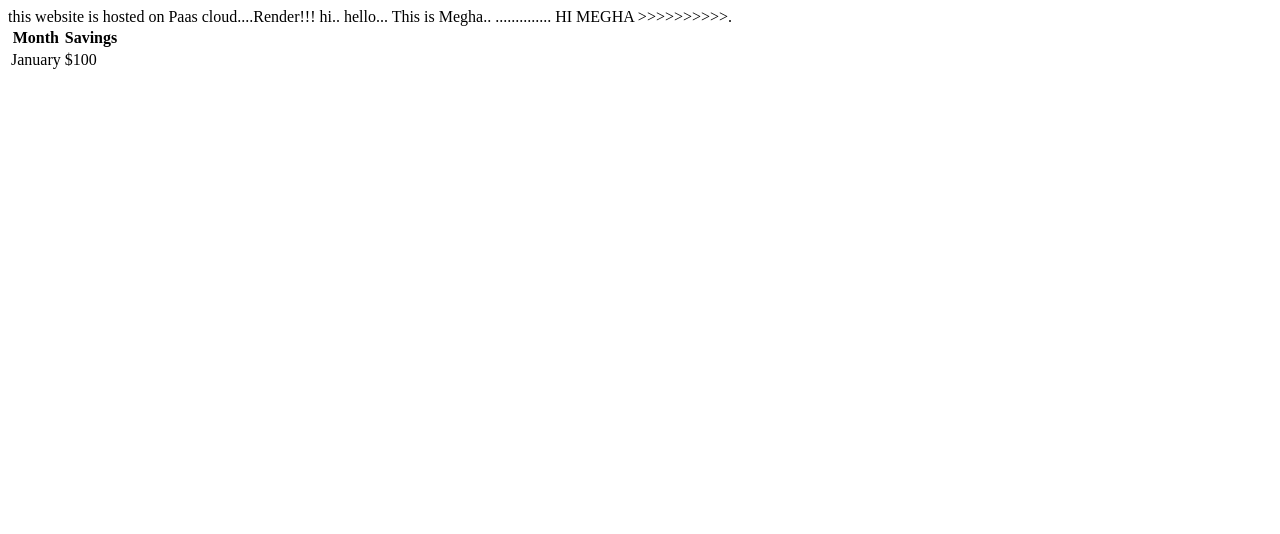
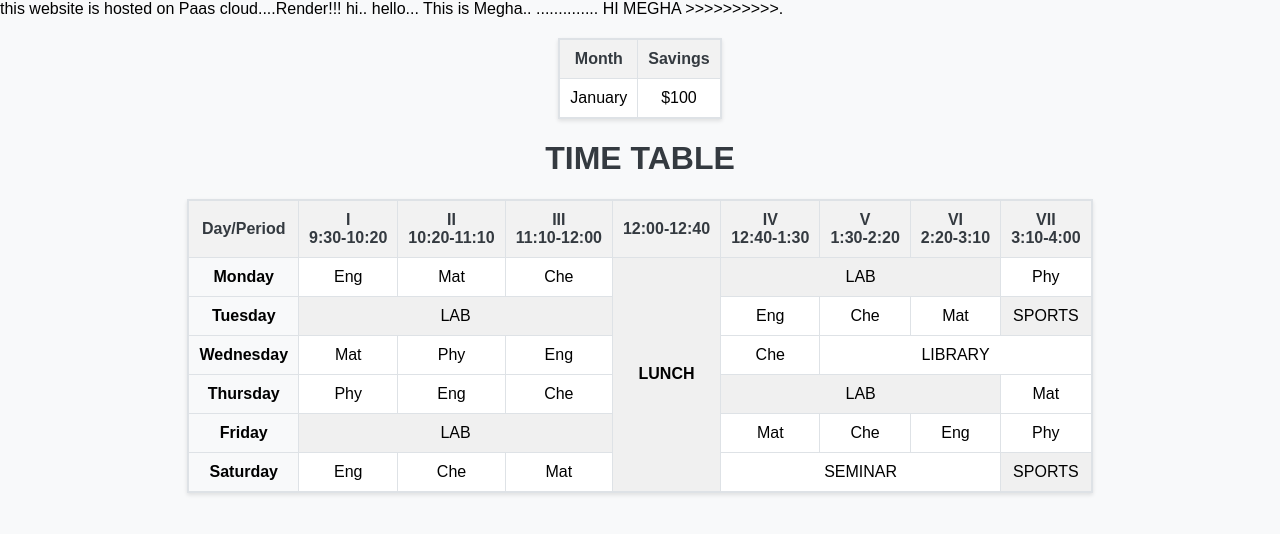
Before and after one commit to meghapol12/render2, a plain HTML site: page index.html in a window 1280 px wide. Drawn offline with Linux system fonts and the light colour scheme.

Commit message:
Update index.html

```diff
--- a/index.html
+++ b/index.html
@@ -15,3 +15,120 @@ This is Megha..
     <td>$100</td>
   </tr>
 </table>
+
+
+<!DOCTYPE html>
+<html>
+
+<head>
+    <title>Time Table</title>
+    <style>
+        body {
+            font-family: Arial, sans-serif;
+            background-color: #f8f9fa;
+            margin: 0;
+            padding: 0;
+        }
+
+        h1 {
+            text-align: center;
+            color: #343a40;
+        }
+
+        table {
+            border-collapse: collapse;
+            margin: 20px auto;
+            background-color: #fff;
+            border: 2px solid #dee2e6;
+            box-shadow: 0 2px 4px rgba(0, 0, 0, 0.1);
+        }
+
+        th,
+        td {
+            border: 1px solid #dee2e6;
+            padding: 10px;
+            text-align: center;
+        }
+
+        th {
+            background-color: #f2f2f2;
+            color: #343a40;
+        }
+
+        .highlight {
+            background-color: #f8f9fa;
+        }
+
+        .special {
+            background-color: #f0f0f0;
+        }
+    </style>
+</head>
+
+<body>
+    <h1>TIME TABLE</h1>
+    <table>
+        <tr>
+            <th>Day/Period</th>
+            <th>I<br>9:30-10:20</th>
+            <th>II<br>10:20-11:10</th>
+            <th>III<br>11:10-12:00</th>
+            <th>12:00-12:40</th>
+            <th>IV<br>12:40-1:30</th>
+            <th>V<br>1:30-2:20</th>
+            <th>VI<br>2:20-3:10</th>
+            <th>VII<br>3:10-4:00</th>
+        </tr>
+        <tr>
+            <td class="highlight"><b>Monday</b></td>
+            <td>Eng</td>
+            <td>Mat</td>
+            <td>Che</td>
+            <td rowspan="6" class="special"><b>LUNCH</b></td>
+            <td colspan="3" class="special">LAB</td>
+            <td>Phy</td>
+        </tr>
+        <tr>
+            <td class="highlight"><b>Tuesday</b></td>
+            <td colspan="3" class="special">LAB</td>
+            <td>Eng</td>
+            <td>Che</td>
+            <td>Mat</td>
+            <td class="special">SPORTS</td>
+        </tr>
+        <tr>
+            <td class="highlight"><b>Wednesday</b></td>
+            <td>Mat</td>
+            <td>Phy</td>
+            <td>Eng</td>
+            <td>Che</td>
+            <td colspan="3">LIBRARY</td>
+        </tr>
+        <tr>
+            <td class="highlight"><b>Thursday</b></td>
+            <td>Phy</td>
+            <td>Eng</td>
+            <td>Che</td>
+            <td colspan="3" class="special">LAB</td>
+            <td>Mat</td>
+        </tr>
+        <tr>
+            <td class="highlight"><b>Friday</b></td>
+            <td colspan="3" class="special">LAB</td>
+            <td>Mat</td>
+            <td>Che</td>
+            <td>Eng</td>
+            <td>Phy</td>
+        </tr>
+        <tr>
+            <td class="highlight"><b>Saturday</b></td>
+            <td>Eng</td>
+            <td>Che</td>
+            <td>Mat</td>
+            <td colspan="3">SEMINAR</td>
+            <td class="special">SPORTS</td>
+        </tr>
+    </table>
+</body>
+
+</html>
```
